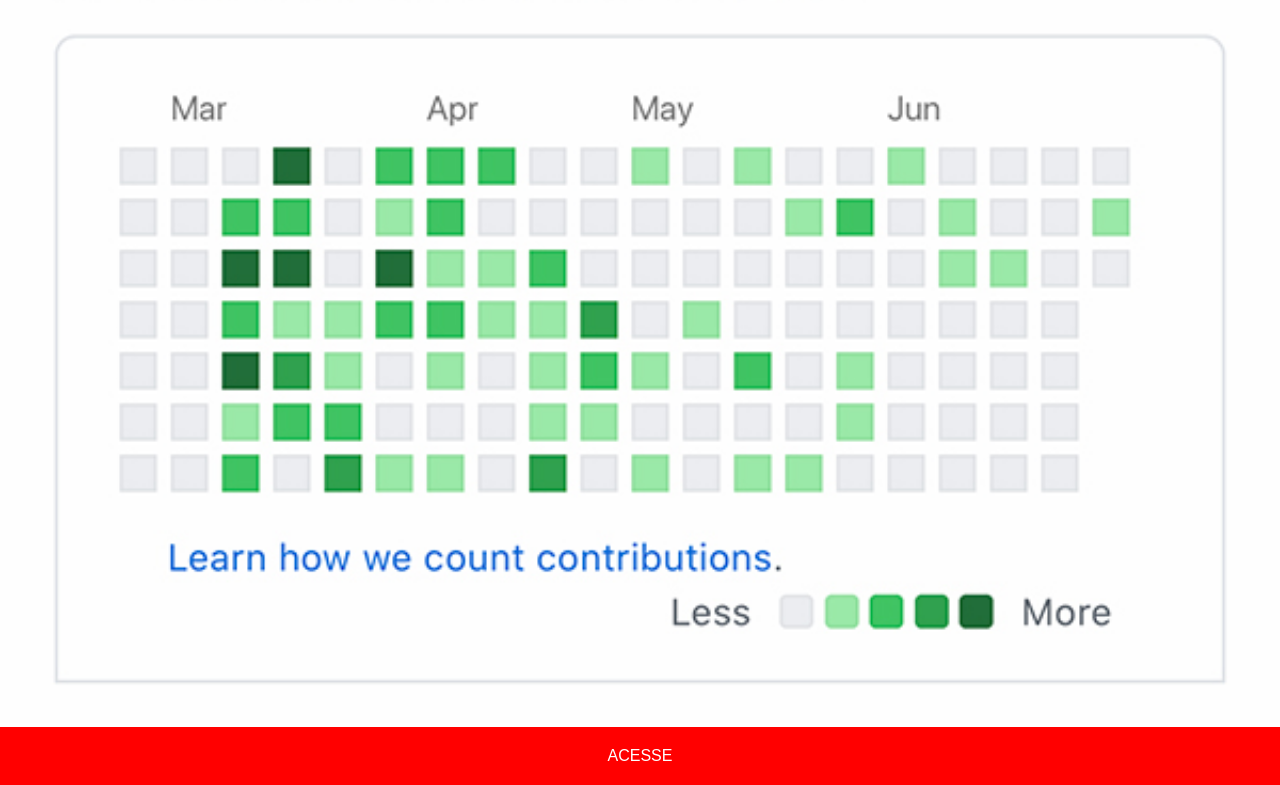
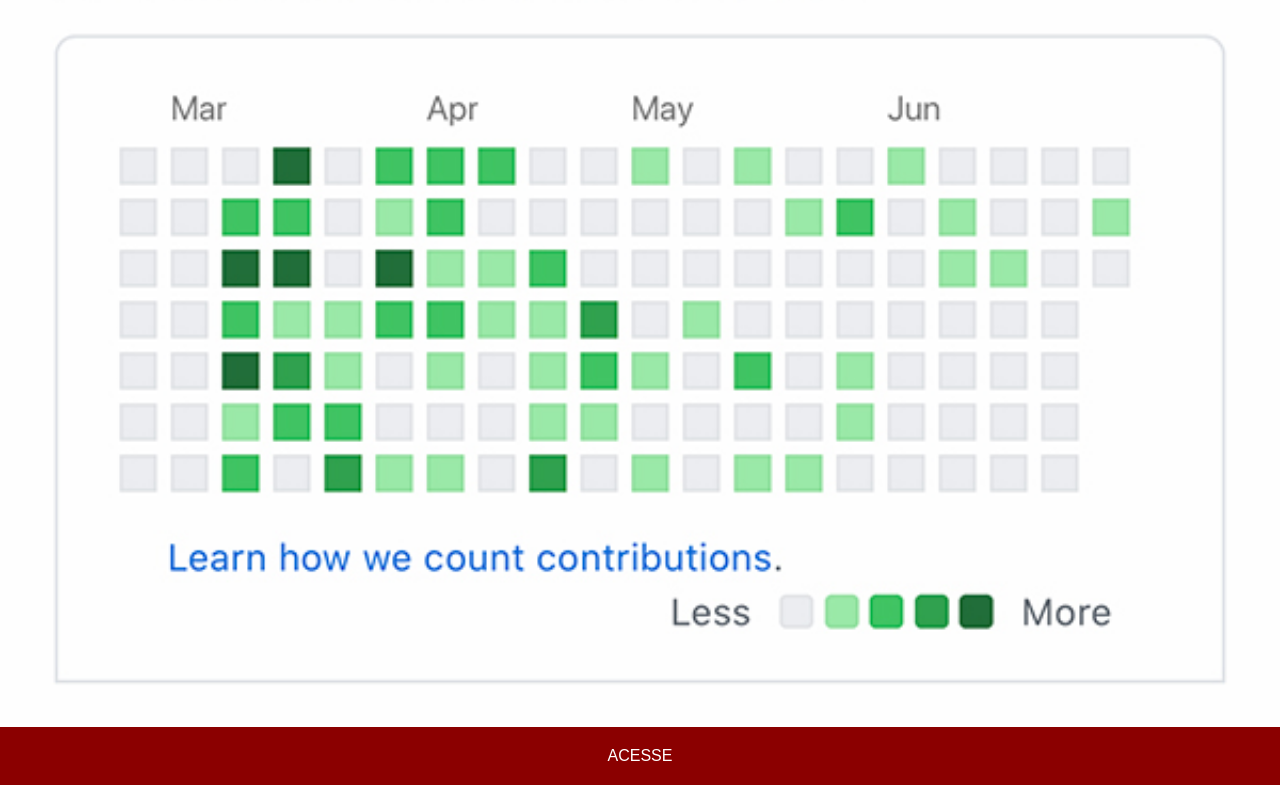
Before and after one commit to GuilhermeHenrii/projeto-rede-social, a plain HTML site: page github.html in a window 1280 px wide. Shown: the part 4009-4794 px from the top of the page. Drawn offline with Linux system fonts and the light colour scheme.

Commit message:
Update social.css

```diff
--- a/styles/social.css
+++ b/styles/social.css
@@ -16,9 +16,13 @@ img{
 
 a{
     display: block;
-    background-color: red;
+    background-color: darkred;
     color: white;
     text-decoration: none;
     padding: 20px;
     text-align: center;
 }
+
+a:hover{
+    background-color: red;
+}
```
